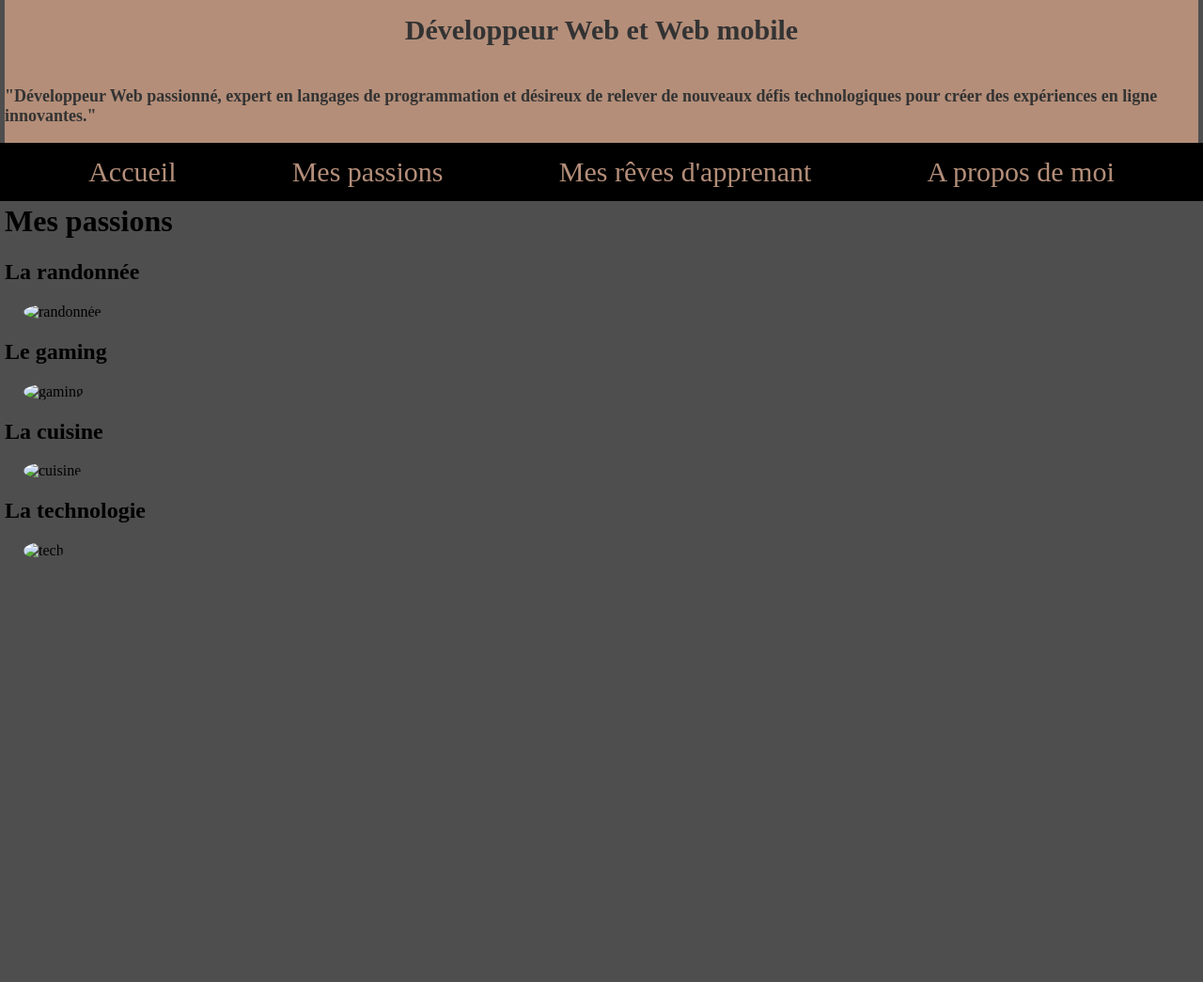
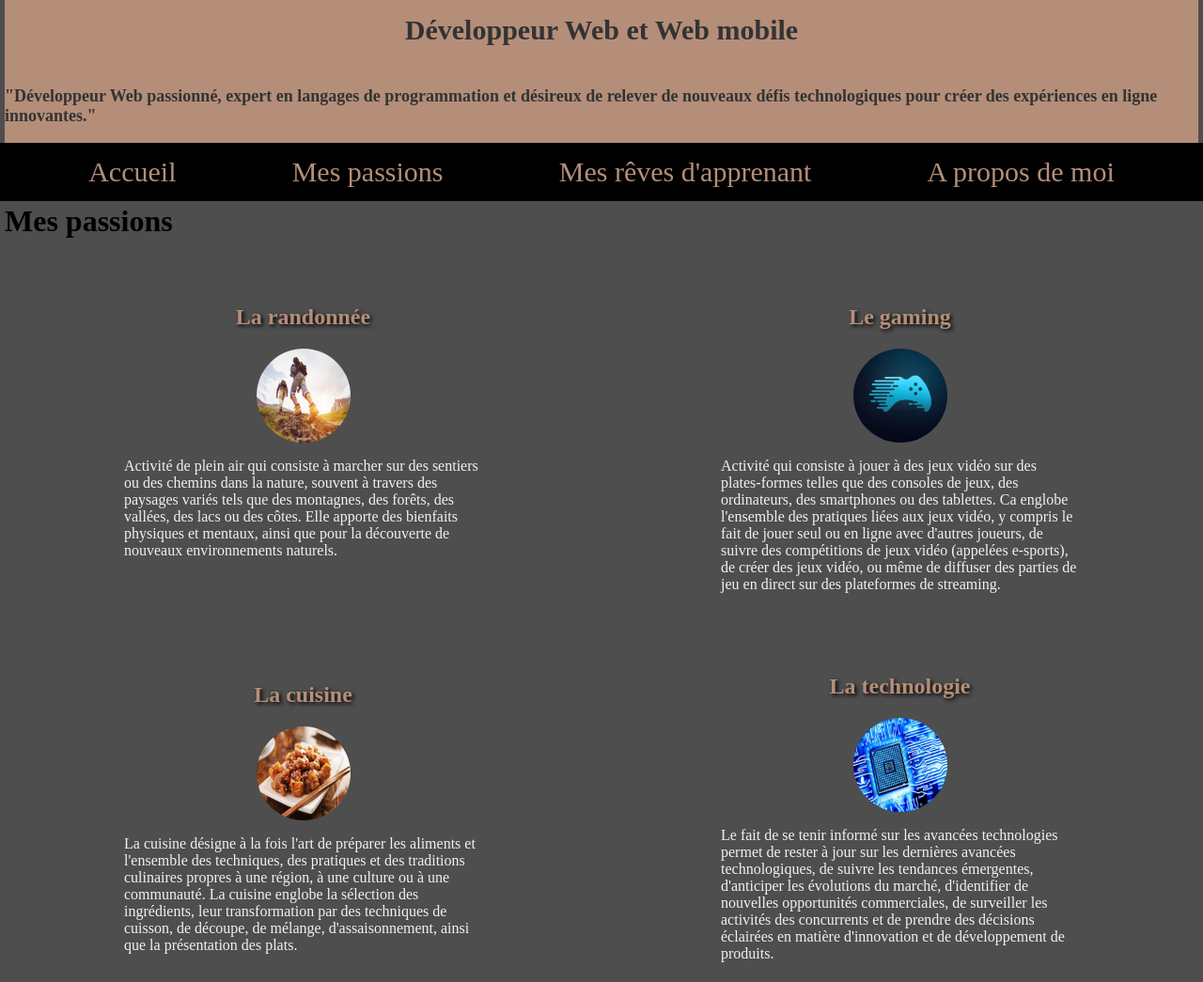
Before and after one commit to Nhours/AboutMe, a plain HTML site: page my-passions.html in a window 1280 px wide. Shown: the whole page at 94% size. Before the commit the page ends 800 px from the top, so only its background shows below. Drawn offline with Linux system fonts and the light colour scheme.

Commit message:
modification page passions

```diff
--- a/css/essai.css
+++ b/css/essai.css
@@ -65,7 +65,7 @@
     justify-content: center;
 }
 
-img {
+.photodeprofil img {
     border: none;
     border-radius: 50%;
     width: 100px;
@@ -132,6 +132,7 @@ body {
 }
 
 .about {
+    margin-top: 50px;
     display: flex;
     justify-content: center;
 }
@@ -139,11 +140,15 @@ body {
 .competpro h2 {
     display: flex;
     justify-content: center;
+    color: #B48E79;
+    text-shadow: 2px 2px 4px #000000;
 }
 
 .competperso h2 {
     display: flex;
     justify-content: center;
+    color: #B48E79;
+    text-shadow: 2px 2px 4px #000000;
 }
 
 .skills {
@@ -154,6 +159,8 @@ body {
     margin-top: 100px;
     display: flex;
     justify-content: center;
+    color: #B48E79;
+    text-shadow: 2px 2px 4px #000000;
 }
 
 table {
@@ -209,3 +216,78 @@ td {
     display: flex;
     justify-content: center;
 }
+
+/* PASSIONS */
+.titre h1 {
+    display: flex;
+    justify-content: center;
+}
+
+.passion1 {
+    margin-top: 50px;
+    width: auto;
+    display: flex;
+    flex-direction: row;
+    justify-content: space-around;
+    align-items: flex-start;
+}
+
+.passion2 {
+    margin-top: 50px;
+    width: auto;
+    display: flex;
+    flex-direction: row;
+    justify-content: space-around;
+    align-items: center;
+}
+
+.gaming img,
+.rand img,
+.kitchen img,
+.tech img {
+    border: none;
+    border-radius: 50%;
+    width: 100px;
+    display: flex;
+    justify-content: center;
+}
+
+.gaming h2,
+.rand h2,
+.kitchen h2,
+.tech h2 {
+    color: #B48E79;
+    text-shadow: 2px 2px 4px #000000;
+}
+
+.rand {
+    width: 30%;
+    display: flex;
+    flex-direction: column;
+    align-items: center;
+    color: #F1F1F1;
+}
+
+.gaming {
+    width: 30%;
+    display: flex;
+    flex-direction: column;
+    align-items: center;
+    color: #F1F1F1;
+}
+
+.kitchen {
+    width: 30%;
+    display: flex;
+    flex-direction: column;
+    align-items: center;
+    color: #F1F1F1;
+}
+
+.tech {
+    width: 30%;
+    display: flex;
+    flex-direction: column;
+    align-items: center;
+    color: #F1F1F1;
+}
--- a/my-passions.html
+++ b/my-passions.html
@@ -27,30 +27,33 @@
             <a href="about-me.html">A propos de moi</a>
         </div>
 
-        <h1>Mes passions</h1>
-        <section>
+        <h1 class="titre">Mes passions</h1>
+        <section class="passion1">
             <div class="rand">
                 <h2>La randonnée</h2>
-                <img src="" alt="randonnée">
-                <p></p>
+                <a href="./img/rando.jpg"><img src="img/rando-mini.jpg" alt="randonnée"></a>
+                <p>Activité de plein air qui consiste à marcher sur des sentiers ou des chemins dans la nature, souvent à travers des paysages variés tels que des montagnes, des forêts, des vallées, des lacs ou des côtes. Elle apporte des bienfaits physiques et mentaux, ainsi que pour la découverte de nouveaux environnements naturels.</p>
             </div>
 
             <div class="gaming">
                 <h2>Le gaming</h2>
-                <img src="" alt="gaming">
-                <p></p>
+                <a href="./img/gaming.jpg"><img src="img/gaming-mini.jpg" alt="gaming"></a>
+                <p>Activité qui consiste à jouer à des jeux vidéo sur des plates-formes telles que des consoles de jeux, des ordinateurs, des smartphones ou des tablettes. Ca englobe l'ensemble des pratiques liées aux jeux vidéo, y compris le fait de jouer seul ou en ligne avec d'autres joueurs, de suivre des compétitions de jeux vidéo (appelées e-sports), de créer des jeux vidéo, ou même de diffuser des parties de jeu en direct sur des plateformes de streaming.</p>
+            </div>
+        </section>
+
+        <section class="passion2">
+            <div class="kitchen">
+                <h2>La cuisine</h2>
+                <a href="./img/cuisine.jpg"><img src="img/cuisine-mini.jpg" alt="cuisine"></a>
+                <p>La cuisine désigne à la fois l'art de préparer les aliments et l'ensemble des techniques, des pratiques et des traditions culinaires propres à une région, à une culture ou à une communauté. La cuisine englobe la sélection des ingrédients, leur transformation par des techniques de cuisson, de découpe, de mélange, d'assaisonnement, ainsi que la présentation des plats.</p>
             </div>
 
-            <div class="kitchen">
-                <h2>La cuisine</h2>
-                <img src="" alt="cuisine">
-                <p></p>
+            <div class="tech">
+                <h2>La technologie</h2>
+                <a href="./img/technology.jpg"><img src="img/technology-mini.jpg" alt="tech"></a>
+                <p>Le fait de se tenir informé sur les avancées technologies permet de rester à jour sur les dernières avancées technologiques, de suivre les tendances émergentes, d'anticiper les évolutions du marché, d'identifier de nouvelles opportunités commerciales, de surveiller les activités des concurrents et de prendre des décisions éclairées en matière d'innovation et de développement de produits.</p>
             </div>
-
-            <div class="tech"></div>
-            <h2>La technologie</h2>
-            <img src="" alt="tech">
-            <p></p>
         </section>
 </body>
 
```
Also changed, not shown: index.html (+1 -1 lines), img/cuisine-mini.jpg (added), img/cuisine.jpg (added), img/gaming-mini.jpg (added), img/gaming.jpg (added), img/photodeprofil.webp (deleted), img/profil-mini.png (added), img/profil.PNG (added), img/rando-mini.jpg (added), img/rando.jpg (added), img/technology-mini.jpg (added), img/technology.jpg (added).
